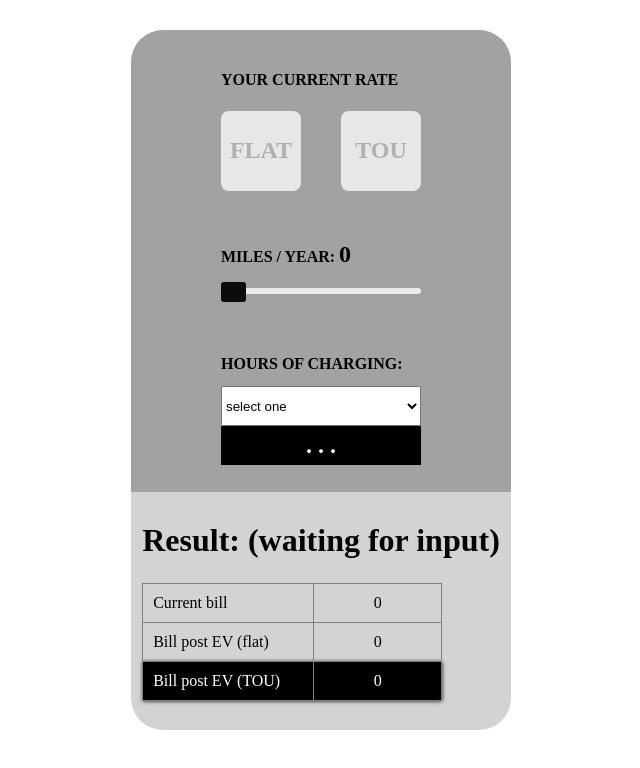
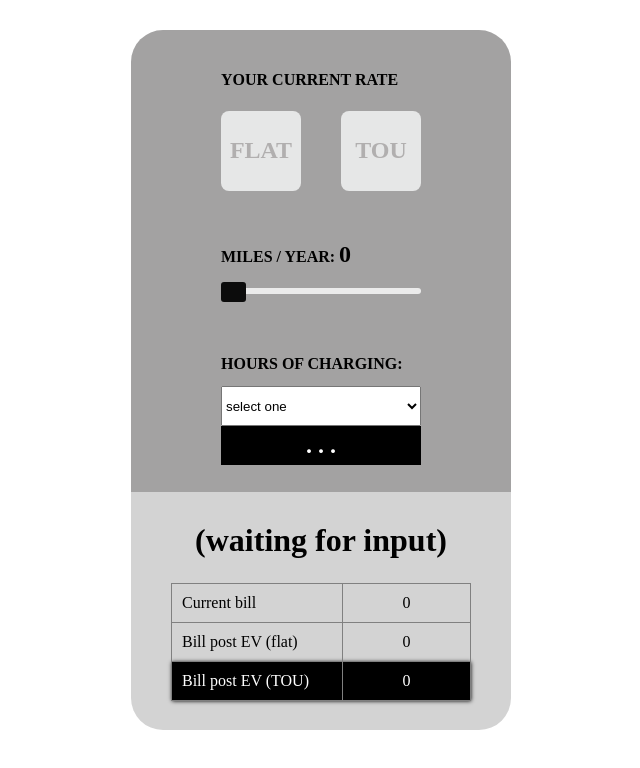
Before and after one commit to asd0999/ev, a React (Create React App) app: page / in a window 1280 px wide. Shown: the top 768 px of the page, without its empty margins (319-959 px from the left). Built offline with nearby package versions, Linux system fonts and the light colour scheme.

Commit message:
output h1 edit

```diff
--- a/src/components/Output.js
+++ b/src/components/Output.js
@@ -103,15 +103,14 @@ function Output(props) {
   return (
     <div>
       <h1>
-        Result:{" "}
         {rate === "A" && billB2rateA < billB2rateB
-          ? "Good choice!"
+          ? "Result: Good choice!"
           : rate === "A" && billB2rateA > billB2rateB
-          ? "Get TOU rate!"
+          ? "Result: Get TOU rate!"
           : rate === "B" && billB2rateA < billB2rateB
-          ? "Get flat rate!"
+          ? "Result: Get flat rate!"
           : rate === "B" && billB2rateA > billB2rateB
-          ? "Good choice!"
+          ? "Result: Good choice!"
           : "(waiting for input)"}
       </h1>
 
```
